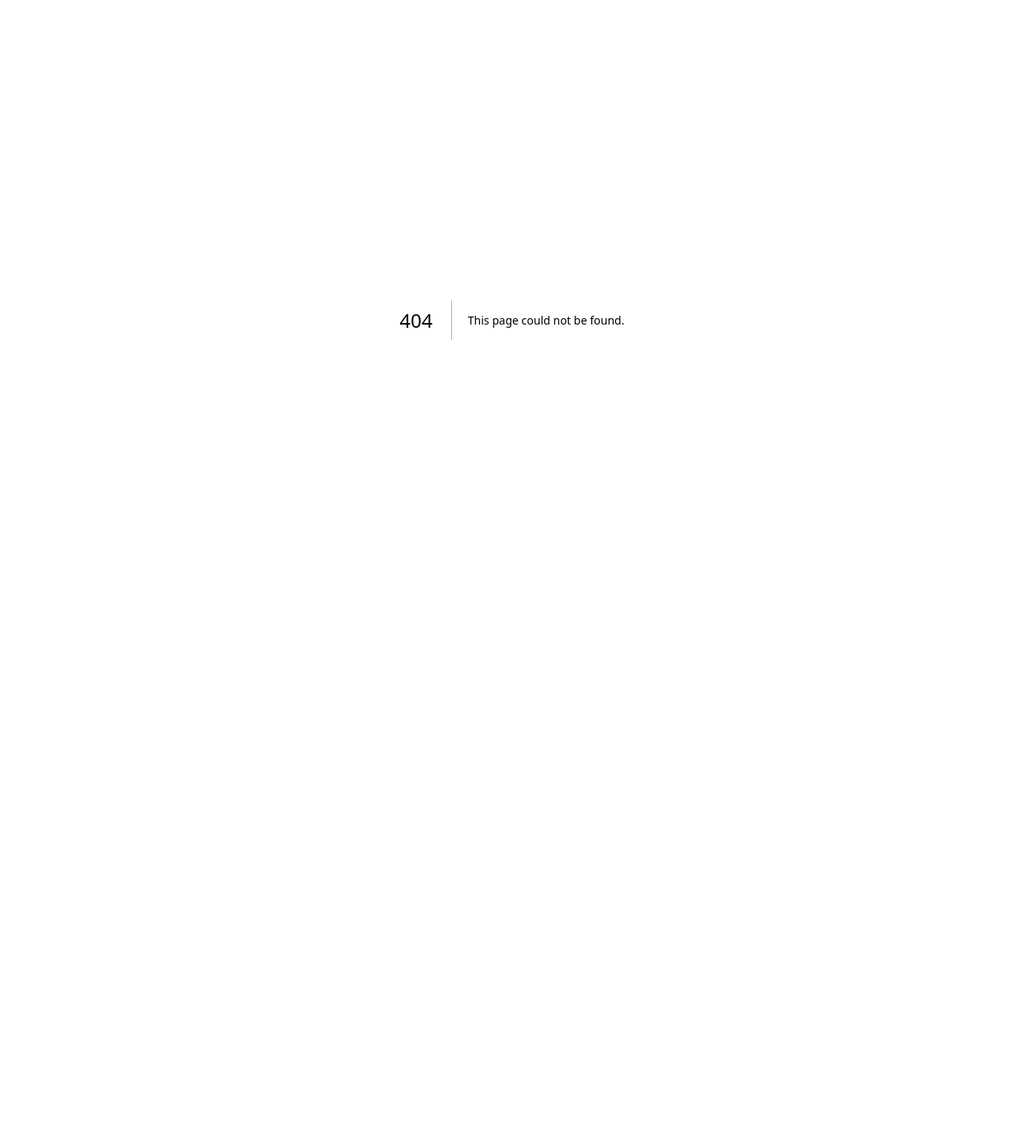
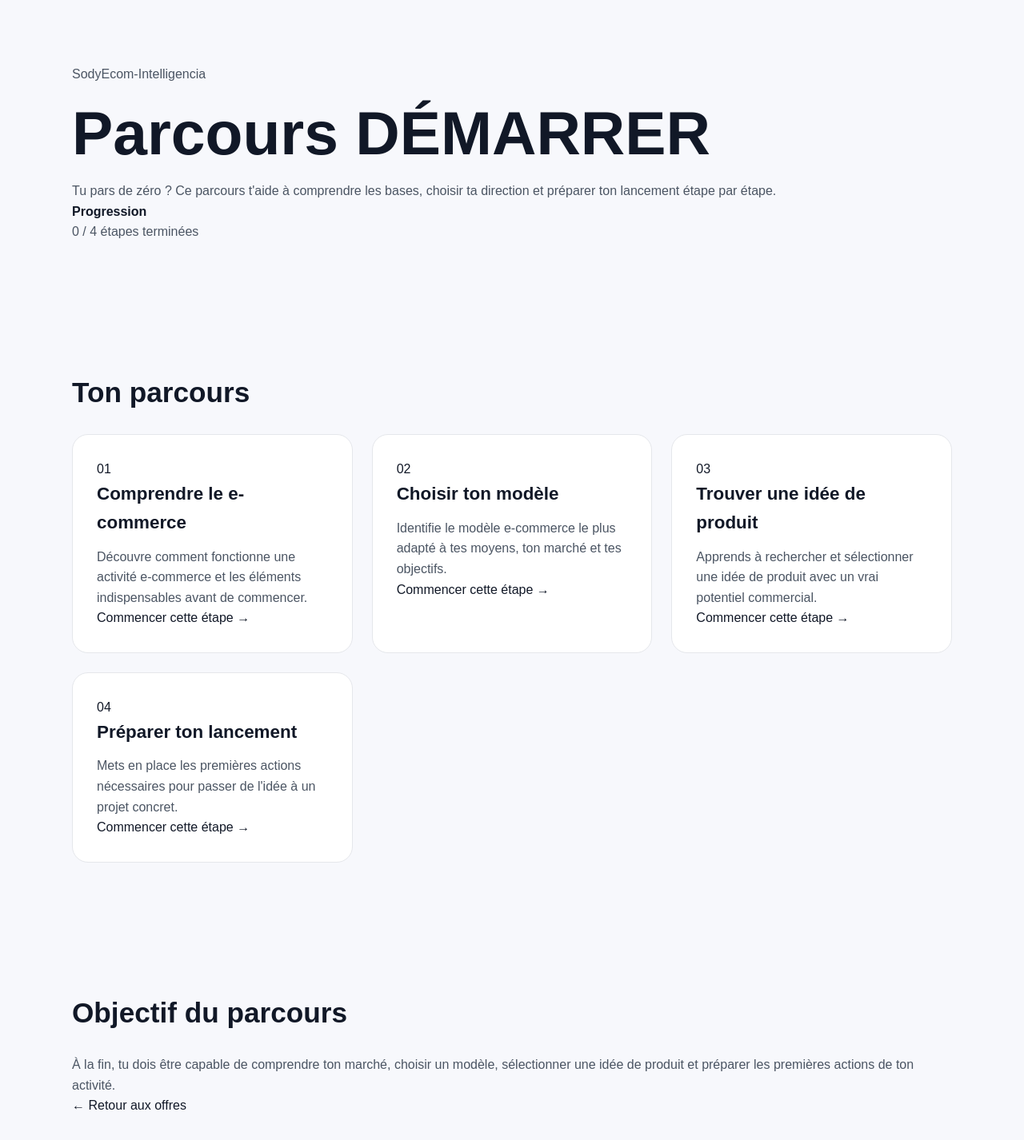
Before and after one commit to esodea06-boop/sodyecom-intelligencia, a Next.js app: page /offres/demarrer in a window 1280 px wide. Before the commit this address had no page. Shown: the top 1426 px of the page at 80% size. Before the commit the page ends 800 px from the top, so only its background shows below. Built offline with nearby package versions, Linux system fonts and the light colour scheme.

Commit message:
Create Demarrer component for e-commerce guide
This component outlines a step-by-step guide for starting an e-commerce journey, including sections for progression and objectives.

```diff
--- /dev/null
+++ b/app/offres/demarrer/page.tsx
@@ -0,0 +1,80 @@
+const etapes = [
+  {
+    numero: "01",
+    titre: "Comprendre le e-commerce",
+    description:
+      "Découvre comment fonctionne une activité e-commerce et les éléments indispensables avant de commencer.",
+  },
+  {
+    numero: "02",
+    titre: "Choisir ton modèle",
+    description:
+      "Identifie le modèle e-commerce le plus adapté à tes moyens, ton marché et tes objectifs.",
+  },
+  {
+    numero: "03",
+    titre: "Trouver une idée de produit",
+    description:
+      "Apprends à rechercher et sélectionner une idée de produit avec un vrai potentiel commercial.",
+  },
+  {
+    numero: "04",
+    titre: "Préparer ton lancement",
+    description:
+      "Mets en place les premières actions nécessaires pour passer de l'idée à un projet concret.",
+  },
+];
+
+export default function Demarrer() {
+  return (
+    <main>
+      <section>
+        <p>SodyEcom-Intelligencia</p>
+
+        <h1>Parcours DÉMARRER</h1>
+
+        <p>
+          Tu pars de zéro ? Ce parcours t'aide à comprendre les bases,
+          choisir ta direction et préparer ton lancement étape par étape.
+        </p>
+
+        <div>
+          <strong>Progression</strong>
+          <p>0 / 4 étapes terminées</p>
+        </div>
+      </section>
+
+      <section>
+        <h2>Ton parcours</h2>
+
+        <div>
+          {etapes.map((etape) => (
+            <article key={etape.numero}>
+              <span>{etape.numero}</span>
+
+              <h3>{etape.titre}</h3>
+
+              <p>{etape.description}</p>
+
+              <a href={`/demarrer/${etape.numero}`}>
+                Commencer cette étape →
+              </a>
+            </article>
+          ))}
+        </div>
+      </section>
+
+      <section>
+        <h2>Objectif du parcours</h2>
+
+        <p>
+          À la fin, tu dois être capable de comprendre ton marché,
+          choisir un modèle, sélectionner une idée de produit et préparer
+          les premières actions de ton activité.
+        </p>
+
+        <a href="/offres">← Retour aux offres</a>
+      </section>
+    </main>
+  );
+}
```
